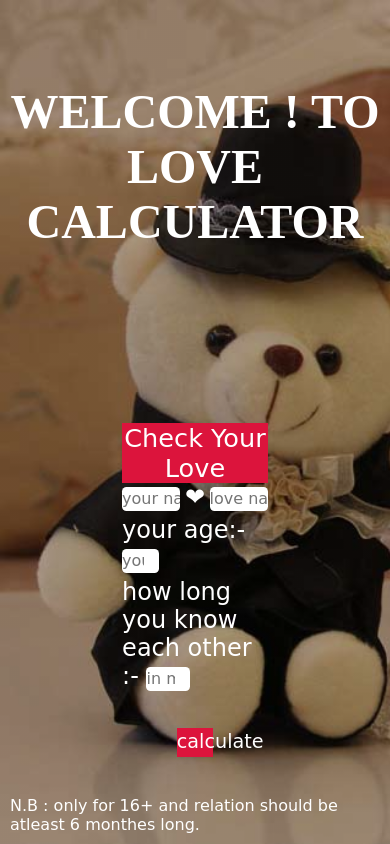
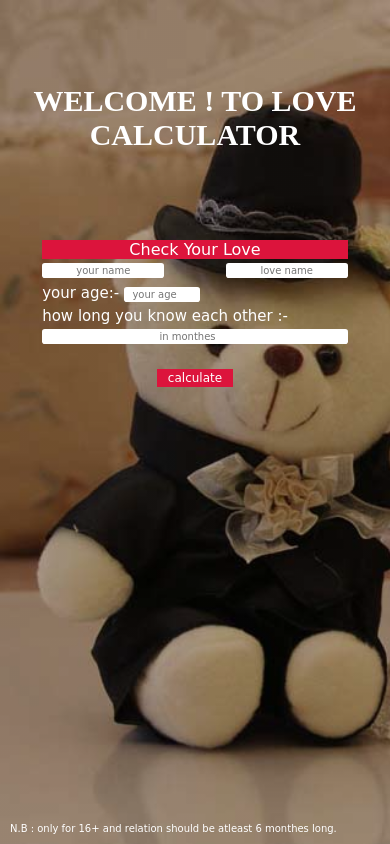
Before and after one commit to baidya45/love-calculator, a plain HTML site: page index.html in a window 390 px wide. Drawn offline with Linux system fonts and the light colour scheme; a web font is replaced by a local one.

Commit message:
responsive code adde

```diff
--- a/index.html
+++ b/index.html
@@ -19,7 +19,7 @@
         <div class="data-section">
             <div class="name">
                 <input type="text" name="myname" placeholder="your name" id="myname">
-                <p>&#10084;</p>
+
             <input type="text" name="lovename" placeholder="love name" id="lovename">
             </div>
             <label for="age">your age:-
--- a/style.css
+++ b/style.css
@@ -103,3 +103,21 @@ header{
     color: white;
     font-family: cursive;
 }
+
+@media(max-width:1070px){
+    #time{
+        width: 100%;
+    }
+}
+
+@media(max-width:900px){
+    .card{
+        width: 80vw;
+        top: 20vh;
+    }
+}
+@media(max-width:520px){
+    html{
+        font-size: 10px;
+    }
+}
```
